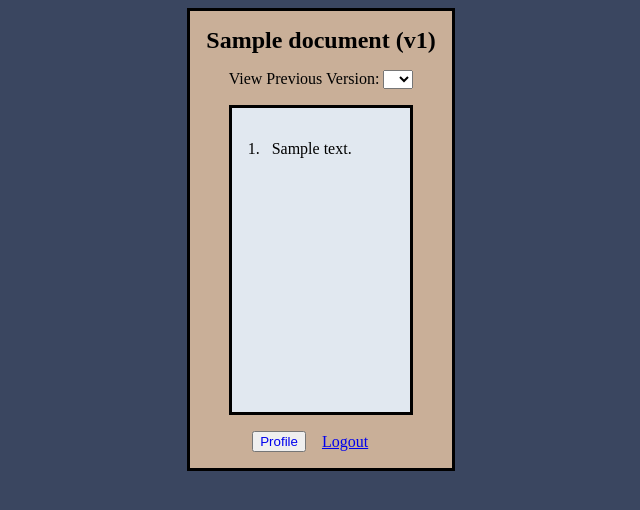
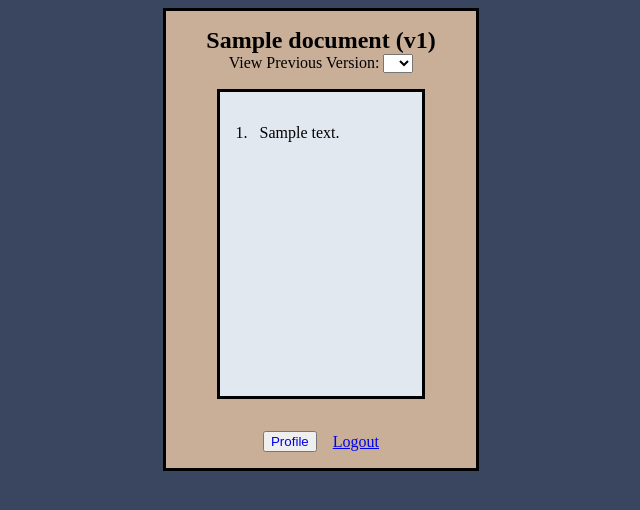
Before and after one commit to dvignoles/dss, a Django app: page /documents/view/1 in a window 1280 px wide. Shown: the top 510 px of the page, without its empty margins (319-959 px from the left). Run offline with Django 3.2, Linux system fonts and the light colour scheme; tables that the repository leaves empty hold one stand-in row (values such as "Sample post").

Commit message:
respace buttons

```diff
--- a/share_n_complain/templates/viewDoc.html
+++ b/share_n_complain/templates/viewDoc.html
@@ -30,7 +30,7 @@
         {% endif %}
       {% endifequal %}
     </div>
-    <div style="font-style: italic;">
+    <div style="font-style: italic; margin-bottom: -1em;">
       {% if owner_id == user_id %}
         {% if private %}
           <p>Classification: Private</p>
@@ -40,7 +40,7 @@
         {% endif %}
       {% endif %}
     </div>
-    <div style="display: block;">
+    <div style="display: inline-block; float: none;">
       <p>View Previous Version:
         <select name="version" onchange="location = this.value">
           <option selected="selected"></option>
@@ -50,7 +50,9 @@
         </select>
       </p>
       {% if locked %}
-        <p style="font-style: italic;">{{ editor }} is updating the document...</p>
+        <div style="display: flex; text-align: center; margin-top: -1em;">
+          <p style="font-style: italic; font-weight: bold;">{{ editor }}</p><p style="font-style: italic;">&nbsp;is updating the document...</p>
+        </div>
       {% endif %}
     </div>
 </div>
@@ -76,7 +78,8 @@
     </li>
   {% endfor %}
 </ol>
-<div style="display: flex; margin-left: 20%; margin-top: -1em;">
+<div style="float: none; display: inline-block;">
+<div style="display: flex; text-align: center; margin-top: 0em;">
   {% if user.is_OU %}
     <button style="height: 100%; margin: auto 0 auto 0;">
       <a href={% url 'profile' %} style="text-decoration:none;">{{ user.username }}'s Profile</a>
@@ -88,4 +91,5 @@
   {% endif %}
   <p style="margin: auto 0 auto 1em;"><a href="{% url 'logout' %}">Logout</a></p>
 </div>
+</div>
 {% endblock %}
```
Also changed, not shown: share_n_complain/static/img/locked.png.
